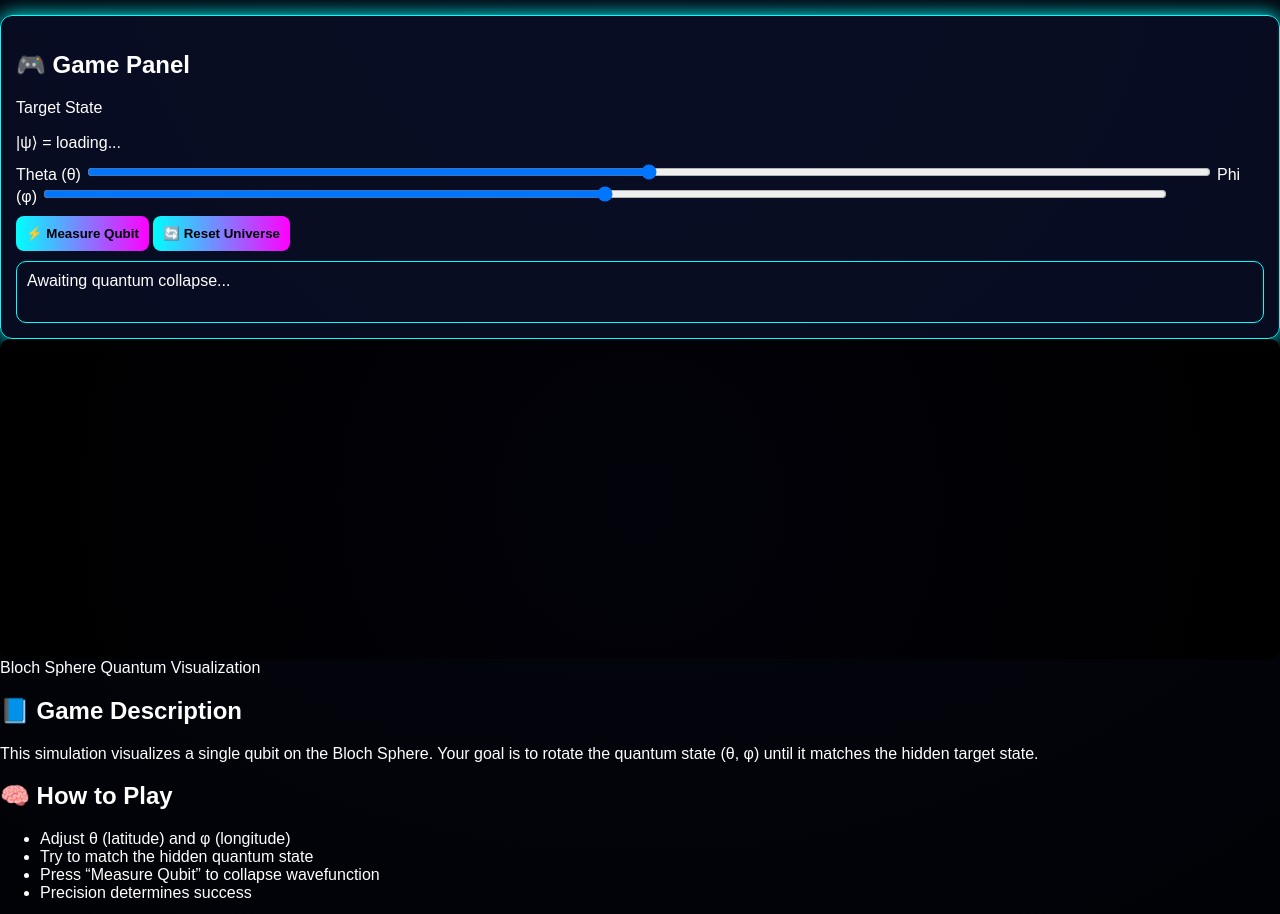
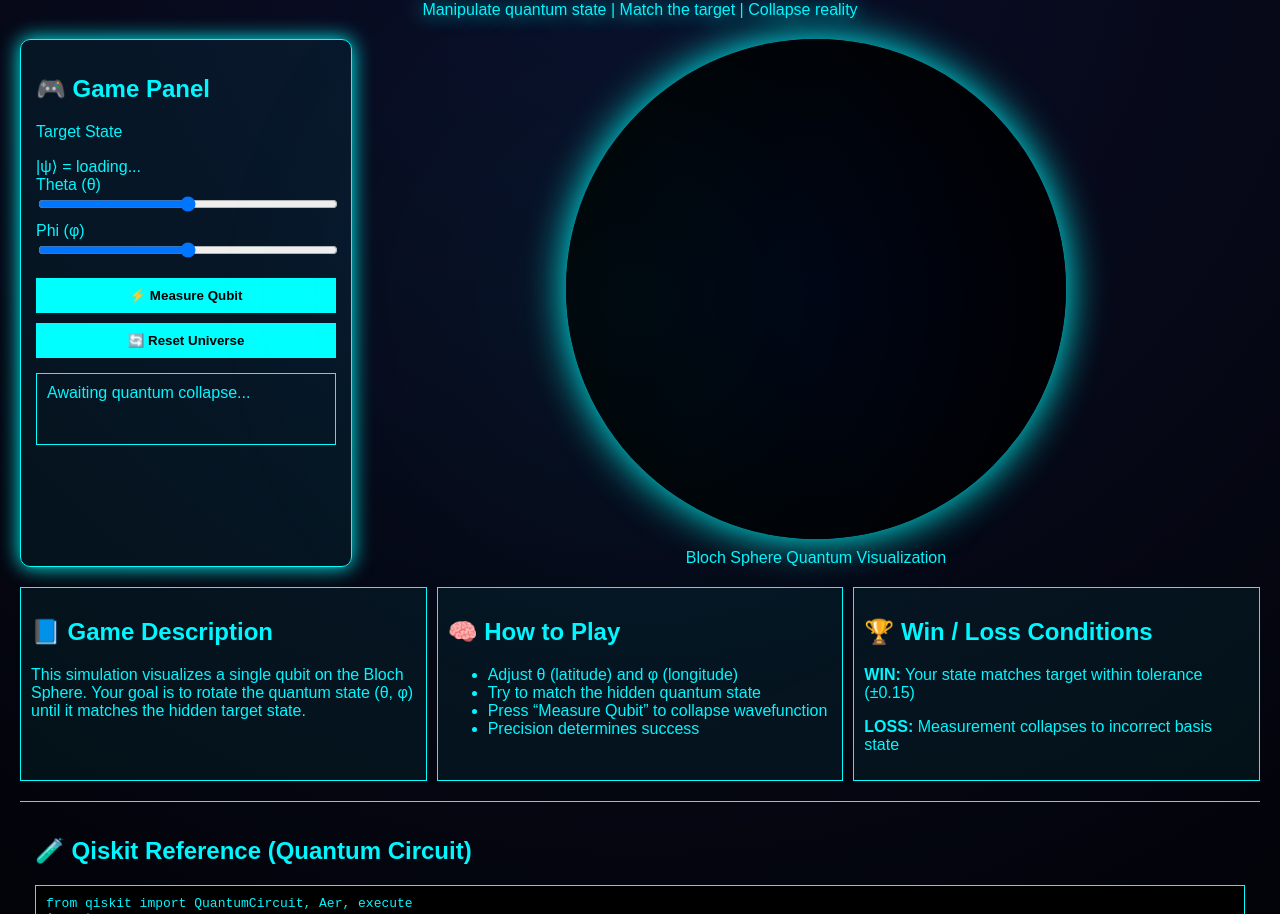
Before and after one commit to shreyapalase/Quantum-Game, a plain HTML site: page games/bloch/bloch.html in a window 1280 px wide. Shown: the part 100-1014 px from the top of the page. Drawn offline with Linux system fonts and the light colour scheme.

Commit message:
Update style.css

```diff
--- a/games/bloch/style.css
+++ b/games/bloch/style.css
@@ -1,115 +1,118 @@
 body {
   margin: 0;
-  font-family: Arial, sans-serif;
-  color: white;
-  background: radial-gradient(circle at top, #050816, #000);
+  font-family: Arial;
+  background: radial-gradient(circle at top, #0b0f2a, #000);
+  color: #00f7ff;
   overflow-x: hidden;
 }
 
-/* animated star background (NO images needed) */
-.stars {
+.background-glow {
   position: fixed;
   width: 100%;
   height: 100%;
-  background: transparent;
-  overflow: hidden;
+  background: radial-gradient(circle, rgba(0,255,255,0.1), transparent 60%);
+  animation: pulse 6s infinite;
+  pointer-events: none;
 }
 
-.stars::before,
-.stars::after {
-  content: "";
-  position: absolute;
-  width: 200%;
-  height: 200%;
-  background: radial-gradient(white 1px, transparent 1px);
-  background-size: 50px 50px;
-  animation: moveStars 60s linear infinite;
-  opacity: 0.2;
+@keyframes pulse {
+  0% { transform: scale(1); opacity: 0.4; }
+  50% { transform: scale(1.2); opacity: 0.7; }
+  100% { transform: scale(1); opacity: 0.4; }
 }
 
-.stars::after {
-  background-size: 80px 80px;
-  animation-duration: 120s;
-  opacity: 0.15;
+.app {
+  padding: 20px;
 }
 
-@keyframes moveStars {
-  from { transform: translate(0,0); }
-  to { transform: translate(-500px, -500px); }
-}
-
-header {
+.header {
   text-align: center;
-  padding: 20px;
   text-shadow: 0 0 20px cyan;
 }
 
-.subtitle {
-  opacity: 0.7;
-}
-
-.container {
+.main-grid {
   display: flex;
-  gap: 15px;
-  padding: 20px;
+  gap: 20px;
+  margin-top: 20px;
 }
 
 .panel {
-  flex: 1;
-  background: rgba(10, 15, 40, 0.75);
+  width: 300px;
+  background: rgba(0,255,255,0.05);
   border: 1px solid cyan;
   padding: 15px;
-  border-radius: 12px;
+  border-radius: 10px;
   box-shadow: 0 0 20px cyan;
 }
 
-.game-box {
-  flex: 1.2;
-  background: rgba(0, 0, 0, 0.7);
-  border: 1px solid magenta;
-  border-radius: 12px;
-  padding: 15px;
-  box-shadow: 0 0 30px magenta;
-  text-align: center;
+.controls input {
+  width: 100%;
+  margin-bottom: 10px;
 }
 
-/* IMPORTANT FIX */
-canvas {
+button {
   width: 100%;
-  height: 320px;
-  display: block;
-  background: radial-gradient(circle, #02020a, #000);
-  border-radius: 10px;
+  margin-top: 10px;
+  padding: 10px;
+  background: cyan;
+  border: none;
+  cursor: pointer;
+  font-weight: bold;
 }
 
-.controls {
+.result-box {
+  margin-top: 15px;
+  padding: 10px;
+  border: 1px solid cyan;
+  min-height: 50px;
+}
+
+.sphere-container {
+  flex: 1;
+  display: flex;
+  flex-direction: column;
+  align-items: center;
+}
+
+canvas {
+  width: 500px;
+  height: 500px;
+  border-radius: 50%;
+  box-shadow: 0 0 40px cyan;
+  background: radial-gradient(circle, #001, #000);
+}
+
+.sphere-label {
   margin-top: 10px;
 }
 
-input[type=range] {
-  width: 90%;
+.info {
+  display: flex;
+  gap: 10px;
+  margin-top: 20px;
 }
 
-button {
-  margin-top: 10px;
+.card {
+  flex: 1;
   padding: 10px;
-  background: linear-gradient(90deg, cyan, magenta);
-  border: none;
-  cursor: pointer;
-  border-radius: 8px;
-  font-weight: bold;
+  border: 1px solid cyan;
+  background: rgba(0,255,255,0.05);
 }
 
-#resultBox {
-  margin-top: 10px;
+.qiskit {
+  margin-top: 20px;
+  padding: 15px;
+  border-top: 1px solid cyan;
+}
+
+pre {
+  background: black;
   padding: 10px;
   border: 1px solid cyan;
-  border-radius: 10px;
-  min-height: 40px;
-  transition: 0.3s;
 }
 
-.target {
+.circuit {
+  font-size: 20px;
+  text-align: center;
   margin-top: 10px;
-  color: gold;
 }
```
